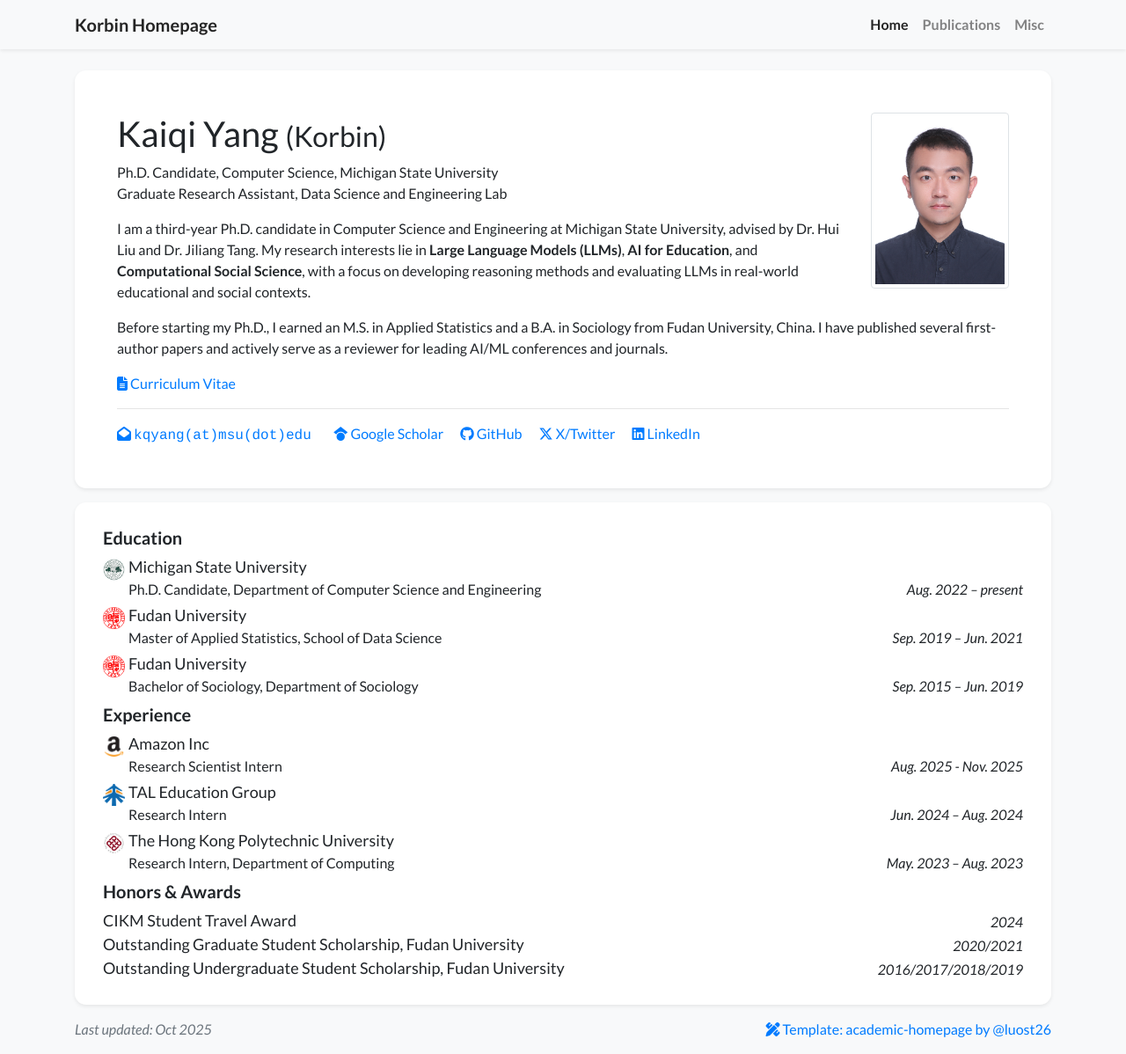
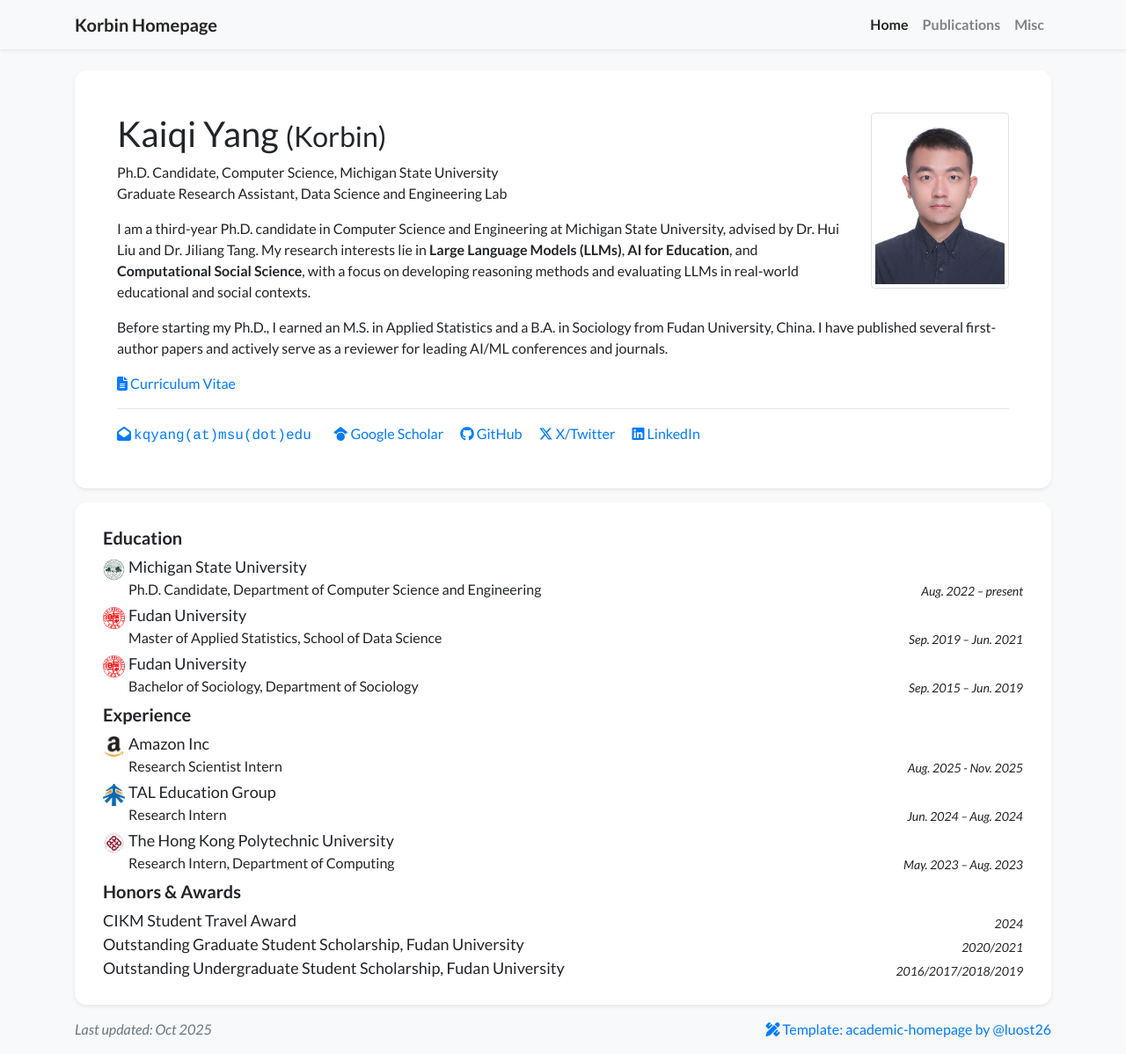
Before and after one commit to KorbinY/korbiny.github.io, a Jekyll site: the page built from index.html, in a window 1280 px wide and 1198 px high. Shown: the whole window at 88% size. Built offline with Jekyll 4.4.1, drawn with Linux system fonts in a browser that asks for light colours; nearby versions of some CDN libraries; a style sheet for code colours, icons or effects is not loaded.

Commit message:
Update Experience Font Size

```diff
--- a/_includes/widgets/experience_card.html
+++ b/_includes/widgets/experience_card.html
@@ -22,7 +22,7 @@
                                         <div class="small"  style="font-size: 16px;">{{ item.dept }}</div>
                                         <div class="small d-flex"  style="font-size: 16px;">
                                             <div>{{ item.position }}</div>
-                                            <div class="mt-auto ml-auto no-break"><em>{{ item.date }}</em></div>
+                                            <div class="mt-auto ml-auto no-break" style="font-size: 14px;"><em>{{ item.date }}</em></div>
                                         </div>
                                     </div>
                                 </li>
@@ -51,7 +51,7 @@
                                         <div class="small" style="font-size: 16px;">{{ item.dept }}</div>
                                         <div class="small d-flex"  style="font-size: 16px;">
                                             <div>{{ item.position }}</div>
-                                            <div class="mt-auto ml-auto no-break"><em>{{ item.date }}</em></div>
+                                            <div class="mt-auto ml-auto no-break" style="font-size: 14px;"><em>{{ item.date }}</em></div>
                                         </div>
                                     </div>
                                 </li>
@@ -70,7 +70,7 @@
                                 <li>
                                     <div class="d-flex">
                                         <div style="font-size: 18px;">{{ item.name }}</div>
-                                        <div class="mt-auto ml-auto no-break" style="font-size: 16px;"><em>{{ item.date }}</em></div>
+                                        <div class="mt-auto ml-auto no-break" style="font-size: 14px;"><em>{{ item.date }}</em></div>
                                     </div>
                                 </li>
                                 {% endfor %}
```
